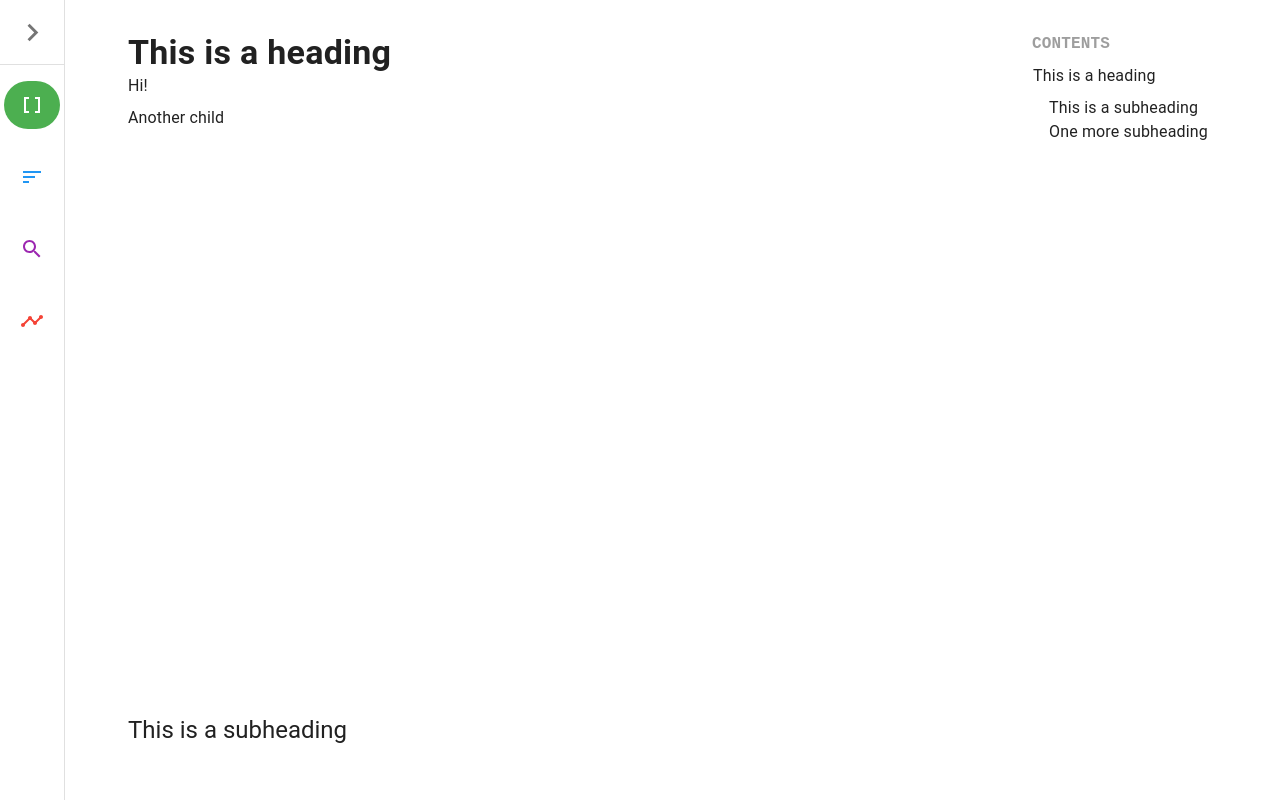
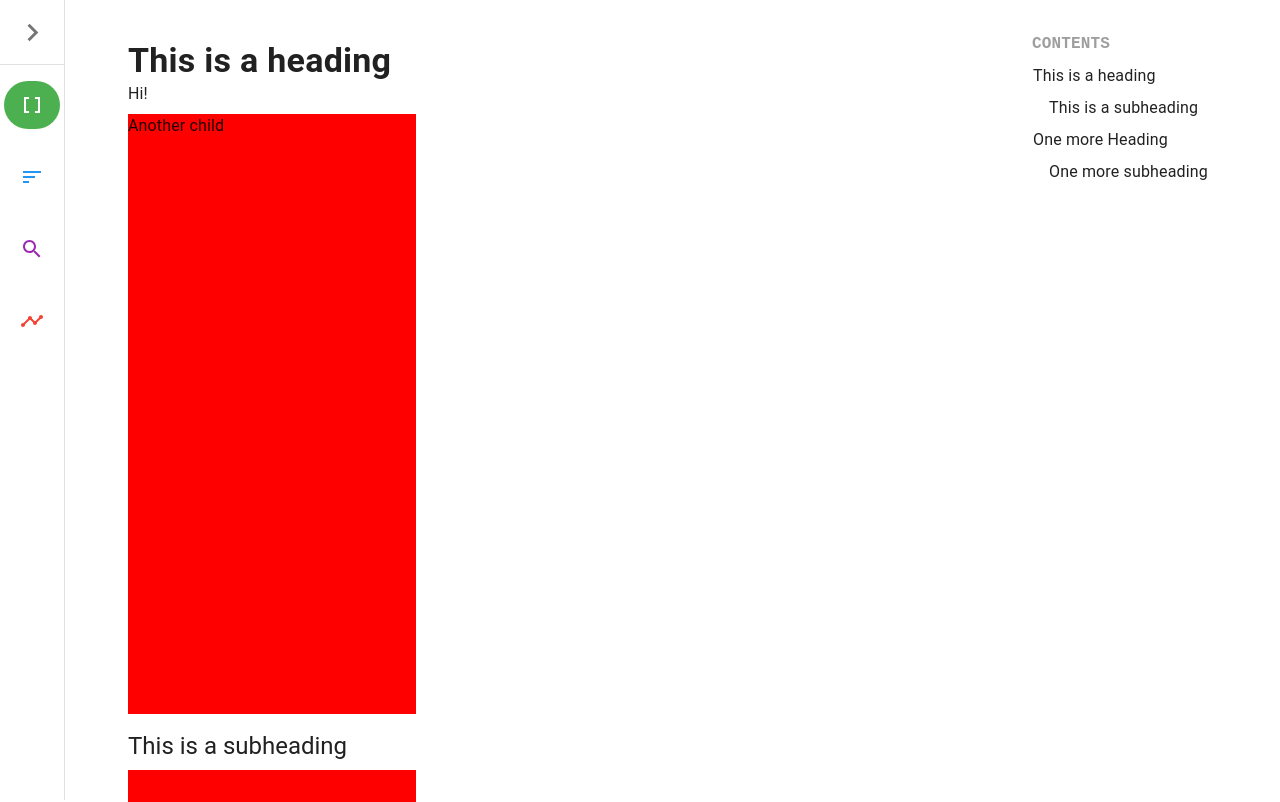
Before and after one commit to pumbas600/algo-visualiser, a Next.js app: page /datastructures in a window 1280 px wide. Shown: the top 802 px of the page. Built offline with nearby package versions, Linux system fonts and the light colour scheme.

Commit message:
feat: :sparkles: Smoothly scroll heading into view

```diff
--- a/components/ContentLayout/Heading.tsx
+++ b/components/ContentLayout/Heading.tsx
@@ -8,7 +8,7 @@ export interface HeadingProps {
 
 const Heading = ({ title, subHeading, id }: HeadingProps) => {
   return (
-    <Typography id={id} variant={subHeading ? 'h5' : 'h4'} fontWeight={subHeading ? undefined : 'bold'}>
+    <Typography id={id} variant={subHeading ? 'h5' : 'h4'} fontWeight={subHeading ? undefined : 'bold'} pt={1}>
       {title}
     </Typography>
   );
--- a/components/ContentLayout/index.tsx
+++ b/components/ContentLayout/index.tsx
@@ -30,11 +30,19 @@ const ContentLayout = ({ children }: { children?: ReactNode }) => {
   const router = useRouter();
 
   useEffect(() => {
-    console.log(window.location.pathname + window.location.hash);
+    const handleScroll = (event: Event) => console.log(event);
+
+    window.addEventListener('scroll', handleScroll);
+
+    return () => window.removeEventListener('scroll', handleScroll);
   }, []);
 
   const getId = useCallback((props: HeadingProps): string => {
     return props.id ?? props.title.replaceAll(/\s+/g, '-').toLowerCase();
+  }, []);
+
+  const scrollIntoView = useCallback((id: string) => {
+    document.getElementById(id)?.scrollIntoView();
   }, []);
 
   const renderChildren = useCallback((): ReactNode => {
@@ -54,37 +62,37 @@ const ContentLayout = ({ children }: { children?: ReactNode }) => {
       .map((c) => c.props as HeadingProps);
   }, [children]);
 
-  const isEmptyGroup = useCallback((group: HeadingGroup): boolean => {
+  const isGroupNotEmpty = useCallback((group: HeadingGroup): boolean => {
     return group.heading !== null || group.subHeadings.length !== 0;
   }, []);
 
   const getHeadingGroups = useCallback((): HeadingGroup[] => {
     const headings = getChildHeadings();
     const groups: HeadingGroup[] = [];
-    const emptyGroup = {
+    const newEmptyGroup = () => ({
       heading: null,
       subHeadings: [],
-    };
+    });
 
-    let currentGroup: HeadingGroup = emptyGroup;
+    let currentGroup: HeadingGroup = newEmptyGroup();
 
     headings.forEach((heading) => {
       if (heading.subHeading) {
         currentGroup.subHeadings.push(heading);
       } else {
-        if (!isEmptyGroup(currentGroup)) {
+        if (isGroupNotEmpty(currentGroup)) {
           groups.push(currentGroup);
-          currentGroup = emptyGroup;
+          currentGroup = newEmptyGroup();
         }
         currentGroup.heading = heading;
       }
     });
-    if (!isEmptyGroup(currentGroup)) {
+    if (isGroupNotEmpty(currentGroup)) {
       groups.push(currentGroup);
     }
 
     return groups;
-  }, [getChildHeadings, isEmptyGroup]);
+  }, [getChildHeadings, isGroupNotEmpty]);
 
   const renderSubHeadings = useCallback(
     (subHeadings: HeadingProps[]) => {
@@ -92,29 +100,29 @@ const ContentLayout = ({ children }: { children?: ReactNode }) => {
         const id = getId(heading);
 
         return (
-          <Link key={id} href={`${router.pathname}/#${id}`}>
-            <Typography sx={{ ...typographyStyle, pl: 4 }}>{heading.title}</Typography>
-          </Link>
+          <Typography key={id} sx={{ ...typographyStyle, pl: 4 }} onClick={() => scrollIntoView(id)}>
+            {heading.title}
+          </Typography>
         );
       });
     },
-    [getId, router.pathname],
+    [getId, scrollIntoView],
   );
 
   const renderHeadingGroup = useCallback(
     (group: HeadingGroup, index: number): ReactNode => {
       return (
         <Box key={index} width="200px">
-          {group.heading && (
-            <Link href={`${router.pathname}/#${getId(group.heading)}`}>
-              <Typography sx={typographyStyle}>{group.heading.title}</Typography>
-            </Link>
+          {group.heading !== null && (
+            <Typography sx={typographyStyle} onClick={() => scrollIntoView(getId(group.heading))}>
+              {group.heading.title}
+            </Typography>
           )}
           {group.subHeadings.length !== 0 && <List>{renderSubHeadings(group.subHeadings)}</List>}
         </Box>
       );
     },
-    [router.pathname, getId, renderSubHeadings],
+    [getId, renderSubHeadings, scrollIntoView],
   );
 
   const renderContents = useCallback((): ReactNode => {
--- a/pages/datastructures/index.tsx
+++ b/pages/datastructures/index.tsx
@@ -7,9 +7,12 @@ const DataStructures = () => {
     <ContentLayout>
       <Heading title="This is a heading" />
       Hi!
-      <Box height="600px">Another child</Box>
+      <Box height="600px" bgcolor="red">
+        Another child
+      </Box>
       <Heading title={'This is a subheading'} subHeading />
-      <Box height="600px" />
+      <Box height="600px" bgcolor="red" />
+      <Heading title={'One more Heading'} />
       <Heading title={'One more subheading'} subHeading />
     </ContentLayout>
   );
```
